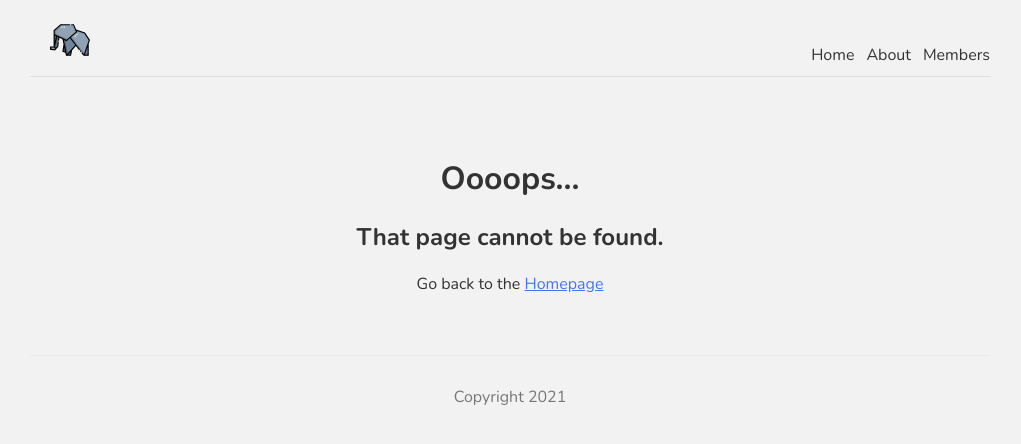
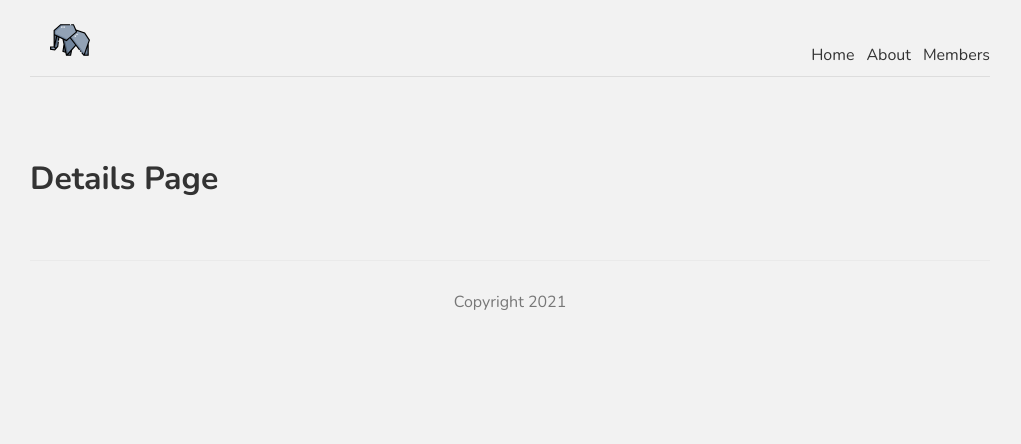
Before and after one commit to galoelmer/nexjs-practic3, a Next.js app: page /members/1 in a window 1280 px wide. Before the commit this address had no page. Shown: the top 444 px of the page, without its empty margins (130-1151 px from the left). Built offline with nearby package versions, Linux system fonts and the light colour scheme.

Commit message:
Add dynamic route

```diff
--- /dev/null
+++ b/pages/members/[id].js
@@ -0,0 +1,9 @@
+const Details = () => {
+  return (
+    <div>
+      <h1>Details Page</h1>
+    </div>
+  );
+};
+
+export default Details;
--- a/pages/members/index.js
+++ b/pages/members/index.js
@@ -1,5 +1,6 @@
 import Head from "next/head";
 import styles from '../../styles/Members.module.css';
+import Link from 'next/link';
 
 export const getStaticProps = async () => {
   const res = await fetch("https://jsonplaceholder.typicode.com/users");
@@ -21,11 +22,11 @@ const Index = ({ members }) => {
       <div>
         <h1>Members</h1>
         {members.map((user) => (
-          <div key={user.id}>
+          <Link href={`/members/${user.id}`} key={user.id}>
             <a className={styles.single}>
               <h3>{user.name}</h3>
             </a>
-          </div>
+          </Link>
         ))}
       </div>
     </>
```
